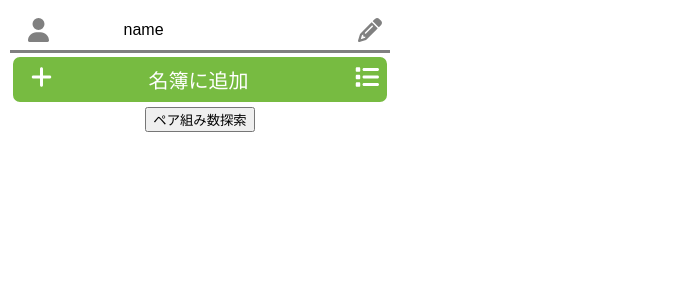
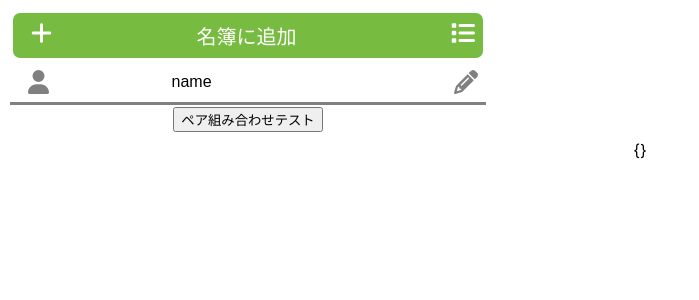
Before and after one commit to fyuuki0jp/pair_random_match, a React (Create React App) app: page / in a window 1280 px wide. Shown: the top 300 px of the page, without its empty margins (0-699 px from the left). Built offline with nearby package versions, Linux system fonts and the light colour scheme.

Commit message:
[add] construct setting

```diff
--- a/src/App.tsx
+++ b/src/App.tsx
@@ -1,13 +1,13 @@
 import React from 'react';
 import './App.css';
 import MemberSheet from './MemberSheet';
-import { searchPairPattern } from './Logic';
+import ConstructSetting from './Construct';
 
 function App() {
-  console.log(searchPairPattern([2,3],15))
   return (
     <div className="App">
       <MemberSheet/>
+      <ConstructSetting/>
     </div>
   );
 }
--- /dev/null
+++ b/src/Construct.tsx
@@ -0,0 +1,15 @@
+import { useAtom,useAtomValue } from 'jotai';
+import React, { useRef, useState } from 'react';
+import {membersAtom , constructAtom, ConstructResult} from './State';
+import { combination, searchPairPattern } from './Logic';
+
+function ConstructSetting(){
+    const members = useAtomValue(membersAtom)
+    const [construct,setConstruct] = useAtom(constructAtom)
+
+    const pairs:ConstructResult = searchPairPattern(construct,members.length)
+
+    return <div>{JSON.stringify(pairs)}</div>
+}
+
+export default ConstructSetting
--- a/src/Logic.ts
+++ b/src/Logic.ts
@@ -1,7 +1,7 @@
-import { member_if, search_if } from "./State"
+import { Construct, ConstructResult, Member } from "./State"
 
 // 組み合わせ関数
-const combination = (array:member_if[],n:number):Array<member_if[]> =>{
+const combination = (array:Member[],n:number):Array<Member[]> =>{
     return n===1 ?
         array.map(x=>[x])
     :   array.flatMap((x,i)=> {
@@ -9,7 +9,7 @@ const combination = (array:member_if[],n:number):Array<member_if[]> =>{
     })
 }
 
-const searchPairPattern = (targetPair:number[],member_cnt:number):search_if =>{
+const searchPairPattern = (targetPair:Construct,member_cnt:number):ConstructResult =>{
     const select_func = (a:number,b:number):boolean => {return  a > b}
     const default_value = select_func(2,1) ? -1:member_cnt*2
     let dp = Array<number>(member_cnt*2)
@@ -19,7 +19,7 @@ const searchPairPattern = (targetPair:number[],member_cnt:number):search_if =>{
     dp[0] = 0
     for (let i = 0; i < member_cnt; i++) {
         let next_i = dp[i]+1
-        targetPair.forEach((pair)=>{
+        targetPair.pairs.forEach((pair)=>{
             if (select_func(next_i,dp[i+pair])===true) {
                 dp[i+pair] = next_i
                 dp_w[i+pair] = dp_w[i]+String(pair)
@@ -27,7 +27,7 @@ const searchPairPattern = (targetPair:number[],member_cnt:number):search_if =>{
         })
     }
     const pair_total = dp_w[member_cnt].split('')
-    let count = pair_total.reduce((prev:search_if,current:string)=>{
+    let count = pair_total.reduce((prev:ConstructResult,current:string)=>{
         prev[current] = (prev[current] || 0)+1;
         return prev
     },{})
--- a/src/MemberSheet.tsx
+++ b/src/MemberSheet.tsx
@@ -1,12 +1,12 @@
 import { useAtom } from 'jotai';
 import React, { useRef, useState } from 'react';
 import {membersAtom} from './State';
-import { searchPairPattern } from './Logic';
+import { combination, searchPairPattern } from './Logic';
 import { FontAwesomeIcon } from '@fortawesome/react-fontawesome';
 import { faCheck, faList, faPencil, faPlus, faRemove, faUser } from '@fortawesome/free-solid-svg-icons';
 
 
-function Member(props:{idx:number})
+function MemberRow(props:{idx:number})
 {
     const [members,setMember] = useAtom(membersAtom)
     const [name,setName] = useState(members.filter((member)=> member.idx===props.idx)[0].name)
@@ -52,8 +52,7 @@ function Member(props:{idx:number})
 function MemberSheet(){
     const [members,setMember] = useAtom(membersAtom)
     return (
-        <div style={{'maxWidth':'480px','width':'30vw',padding:'0.5rem'}}>
-            {members.sort((a,b)=> a.idx-b.idx).map(m => <Member idx={m.idx}/>)}
+        <div style={{'minWidth':'300px',maxWidth:'480px',width:'40vw',padding:'0.5rem'}}>
             <div
                 style={{display:'flex',margin:'0.1rem','justifyContent':'space-between',padding:'0.5rem 0.5rem',border:'solid',borderRadius:'10px',color:'white',backgroundColor:"#77bb41"}}
                 unselectable={'on'}
@@ -63,9 +62,12 @@ function MemberSheet(){
                 <span style={{fontSize:'15pt',maxWidth:'100%',appearance:'none',outline:0,border:'none'}}>名簿に追加</span>
                 <FontAwesomeIcon icon={faList} size='xl' style={{marginLeft:'10px'}}/>
             </div>
+
+            {members.sort((a,b)=> a.idx-b.idx).map(m => <MemberRow idx={m.idx}/>)}
             <button onClick={e=>{
-                alert(JSON.stringify(searchPairPattern([2,3],members.length)))
-            }}>ペア組み数探索</button>
+                alert(JSON.stringify(combination(members,3).length))
+            }}>ペア組み合わせテスト</button>
+
         </div>
     )
 }
--- a/src/State.ts
+++ b/src/State.ts
@@ -1,22 +1,25 @@
 import {atom} from 'jotai'
 
-
-export interface member_if {
+// member param
+export interface Member {
     idx:number,
     name:string,
     level:number
 }
-
-export interface pair_if {
+// pair list
+export interface Pair {
     idx:number,
-    pair:member_if[]
+    pair:Member[]
 }
-
-export interface search_if {
+export interface Construct {
+    pairs:number[]
+}
+// pairs
+export interface ConstructResult {
     [key:string]:number
 }
 
-const membersAtom = atom<member_if[]>([{idx:0,name:'name',level:0}])
+const membersAtom = atom<Member[]>([{idx:0,name:'name',level:0}])
+const constructAtom = atom<Construct>({pairs:[2,3]})
 
-
-export {membersAtom}
+export {membersAtom,constructAtom}
```
